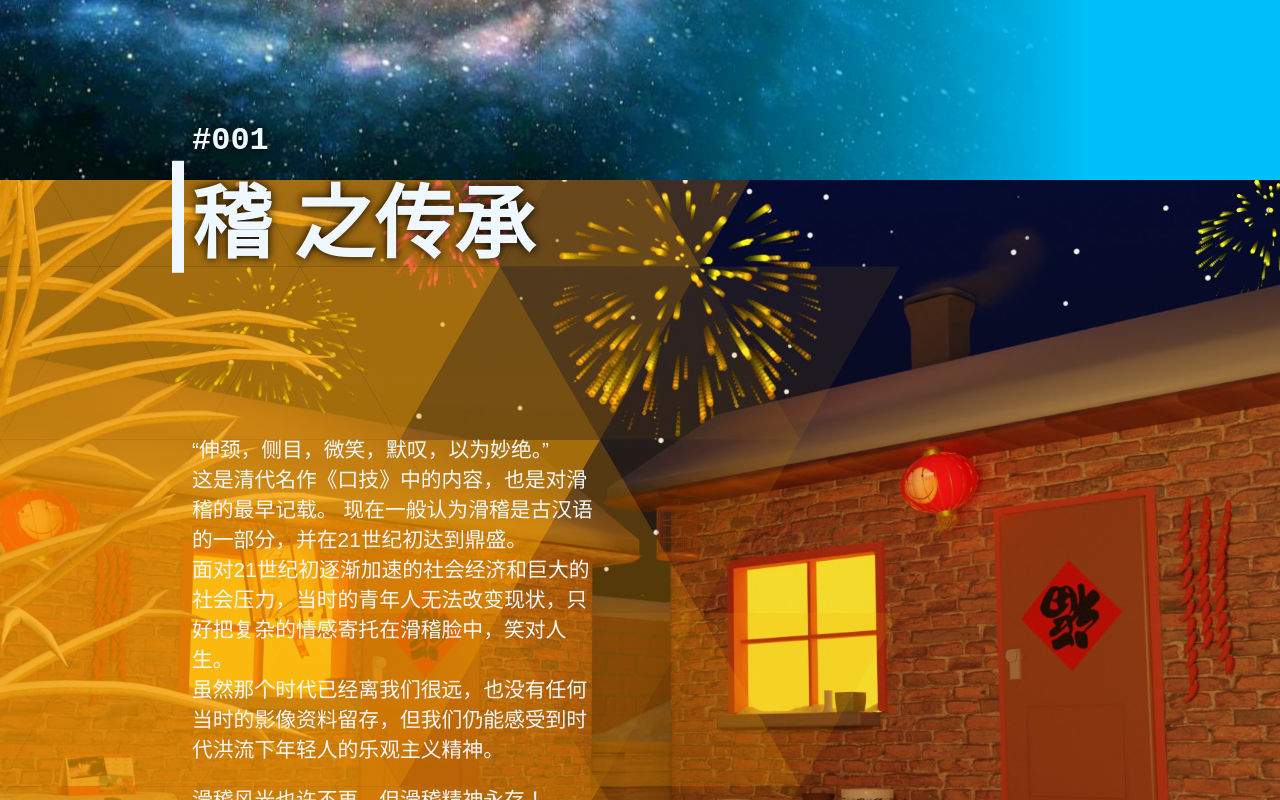
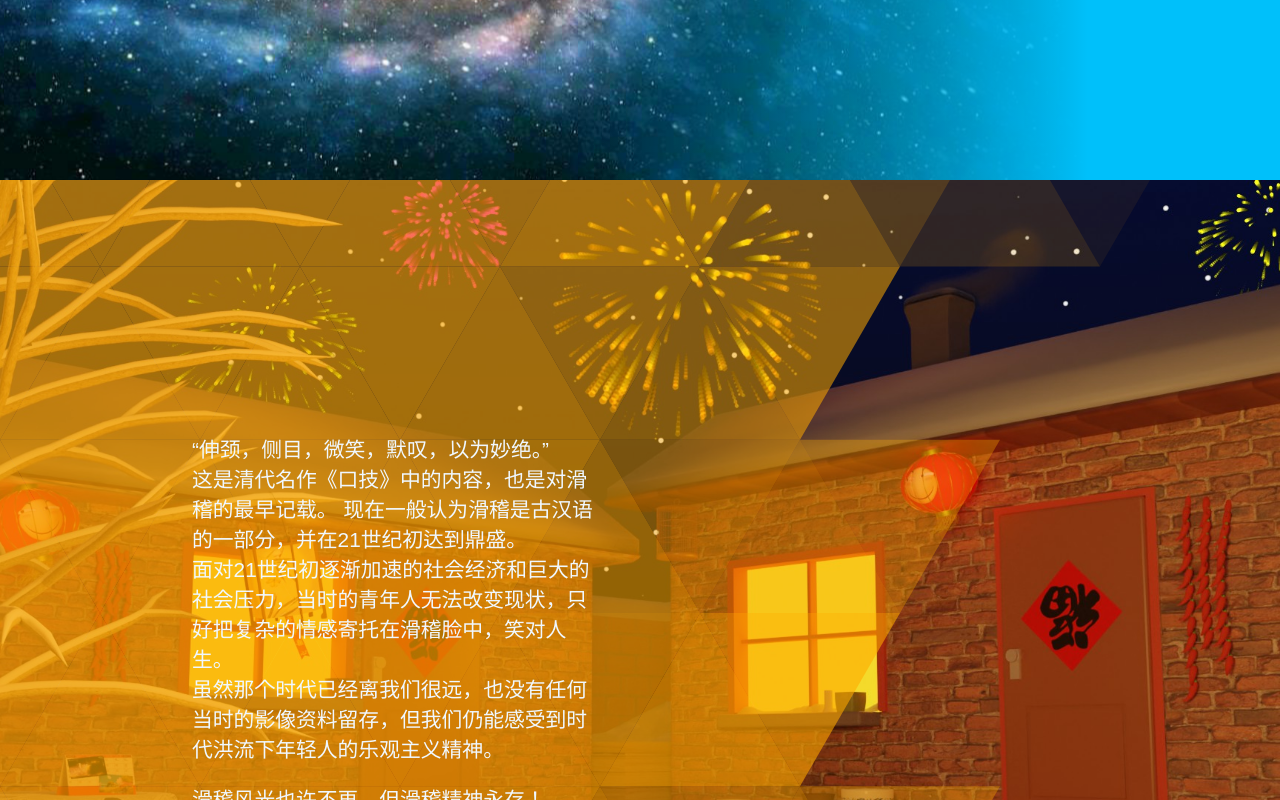
Before and after one commit to HuajiSoup/Code-Main-Website-REACT, a React (Create React App) app: page / in a window 1280 px wide. Shown: the part 620-1420 px from the top of the page. Built offline with nearby package versions, Linux system fonts and the light colour scheme.

Commit message:
DetroitShadow颜色渐变基本完成

```diff
--- a/src/pages/index/components/DetroitShadow/index.tsx
+++ b/src/pages/index/components/DetroitShadow/index.tsx
@@ -1,10 +1,12 @@
 import React, { useEffect, useRef } from "react";
 
-import { useScroll, useSpring, useTime, useMotionValueEvent } from "motion/react";
+import { useSpring, useTime, useMotionValueEvent, useInView, MotionValue, useTransform } from "motion/react";
 
 import "./index.scss";
 import { clamp, rand } from "@/utils/math";
 import { canvasCtxScaledAsDPR } from "@/utils/canvas";
+import { SectionProps } from "../Section";
+import { useScrollValues } from "../SectionList";
 
 type Ctx2D = CanvasRenderingContext2D;
 type Canva = HTMLCanvasElement;
@@ -144,28 +146,34 @@ class DetroitDrawer {
     }
 }
 
-const DetroitShadow: React.FC = () => {
+function useColorTransform(scrollYProgress: MotionValue<number>, colorIDMap: SectionProps[]) {
+    const rangeY     = colorIDMap.map(content => (content.id + 1)*window.innerHeight);
+    const rangeColor = colorIDMap.map(content => content.color);
+    return useTransform(scrollYProgress, rangeY, rangeColor);
+}
+
+const DetroitShadow: React.FC<{content: SectionProps[]}> = ({content: colorIDMap}) => {
     // keep a ref copy so the animation loop reads latest triangles without re-registering RAF
     const canvasRef = useRef<Canva | null>(null);
     const ctxRef = useRef<Ctx2D | null>(null);
     const drawerRef = useRef<DetroitDrawer | null>(null);
     const rafIDRef = useRef<number | null>(null);
 
-    const { scrollYProgress } = useScroll({
-        target: canvasRef,
-        offset: ["start end", "start start"],
-    });
-    const shadowProgress = useSpring(scrollYProgress, {
-        bounce: 0,
-        visualDuration: 1.5,
-    });
-    const time = useTime();
+    const SPRING_CONFIG = { bounce: 0, visualDuration: 1.5 };
+    const inView = useInView(canvasRef, { amount: 0.2 });
+    const shadowProgressMV = useSpring(0, SPRING_CONFIG);
+    const timeMV = useTime();
+    const { scrollY } = useScrollValues();
+    const colorMV = useColorTransform(scrollY, colorIDMap);
+
     const shadowProgressRef = useRef<number>(0);
     const timeRef = useRef<number>(0);
 
-    // subscribe MotionValue changes and keep latest in refs for the RAF loop
-    useMotionValueEvent(shadowProgress, 'change', v => { shadowProgressRef.current = v; });
-    useMotionValueEvent(time, 'change', v => { timeRef.current = v; });
+    useMotionValueEvent(shadowProgressMV, 'change', v => { shadowProgressRef.current = v; });
+    useMotionValueEvent(timeMV, 'change', v => { timeRef.current = v; });
+    useMotionValueEvent(colorMV, 'change', v => {
+        if (ctxRef.current) ctxRef.current.fillStyle = v;
+    });
 
     // Canvas init
     useEffect(() => {
@@ -176,7 +184,7 @@ const DetroitShadow: React.FC = () => {
         canvasCtxScaledAsDPR(canvas, ctx, window);
 
         ctxRef.current = ctx;
-        ctx.fillStyle = "#FFA600";
+        ctx.fillStyle = colorMV.get();
         const triangles = spawnTriangles(canvas, true, 0.7, 200);
         drawerRef.current = new DetroitDrawer(ctx, triangles, canvas);
 
@@ -195,7 +203,11 @@ const DetroitShadow: React.FC = () => {
                 rafIDRef.current = null;
             }
         };
-    }, []);
+    }, [colorMV]);
+
+    useEffect(() => {
+        shadowProgressMV.set(inView ? 1 : 0);
+    }, [inView, shadowProgressMV]);
 
     return (
         <div className="detroit-wrapper">
--- a/src/pages/index/components/Section/index.tsx
+++ b/src/pages/index/components/Section/index.tsx
@@ -2,7 +2,8 @@ import React, { JSX, useRef } from "react";
 import "./index.scss";
 
 import SpaceHolder from "@/components/SpaceHolder";
-import { motion, useScroll, useTransform } from "motion/react";
+import { motion, useTransform } from "motion/react";
+import { useScrollValues } from "../SectionList";
 
 type SectionProps = {
     title: string,
@@ -12,11 +13,11 @@ type SectionProps = {
     id: number,
 };
 
-type SectionWrapperProps = {
+type SectionTextWrapperProps = {
     contents: JSX.Element[],
 }
 
-const ContentWrapper: React.FC<SectionWrapperProps> = ({ contents }) => {
+const SectionTextWrapper: React.FC<SectionTextWrapperProps> = ({ contents }) => {
     return (
         <div className="section-content-wrapper">
             {contents.map((content, index) => (
@@ -42,11 +43,11 @@ const ContentWrapper: React.FC<SectionWrapperProps> = ({ contents }) => {
 
 const Section: React.FC<SectionProps> = (props) => {
     const wrapperRef = useRef<HTMLDivElement | null>(null);
-    const { scrollYProgress } = useScroll({
-        target: wrapperRef,
-        offset: ["end start", "start end"]
-    });
-    const titleScroll = useTransform(scrollYProgress, [0, 1], [-750, 750]);
+    const { scrollY } = useScrollValues();
+    const titleScroll = useTransform(scrollY,
+        [window.innerHeight * (props.id), window.innerHeight * (props.id + 2)],
+        [750, -750],
+    );
 
     return (
         <div
@@ -55,18 +56,22 @@ const Section: React.FC<SectionProps> = (props) => {
             style={ {background: `url(${props.img}) center / cover no-repeat`, }}
         >
             <section>
-                <motion.div style={{y: titleScroll}}>
-                    <motion.h2 className="section-index">{`#00${props.id}`}</motion.h2>
-                    <motion.h2 className="section-title">{props.title}</motion.h2>
+                <motion.div
+                    style={{y: titleScroll}}
+                    initial={{visibility: "hidden"}}
+                    animate={{visibility: "visible"}}
+                >
+                    <h2 className="section-index">{`#00${props.id + 1}`}</h2>
+                    <h2 className="section-title">{props.title}</h2>
                 </motion.div>
 
-                <SpaceHolder height={"14vh"}></SpaceHolder>
+                <SpaceHolder height={"14vh"} />
 
-                <ContentWrapper contents={props.content}></ContentWrapper>
+                <SectionTextWrapper contents={props.content} />
             </section>
         </div>
     );
 };
 
+export type {SectionProps};
 export default Section;
-export type {SectionProps};
--- a/src/pages/index/components/SectionList/index.tsx
+++ b/src/pages/index/components/SectionList/index.tsx
@@ -1,23 +1,53 @@
-import React from "react";
+import React, { createContext, useContext, useRef } from "react";
 import "./index.scss";
 
 import Section from "../Section";
 import { SectionProps } from "../Section";
 import DetroitShadow from "../DetroitShadow";
 
+import { MotionValue, useScroll } from "motion/react";
+
+type ScrollContextValue = {
+    scrollY: MotionValue<number>,
+    scrollYProgress: MotionValue<number>,
+}
+
+const scrollContext = createContext<ScrollContextValue | null>(null);
+
+function useScrollValues(): ScrollContextValue {
+    const res = useContext(scrollContext);
+    if (!res) throw new Error("useScrollValues can only be called in <SectionList>.");
+    return res;
+}
+
+
 type SectionListProps = {
-    children: SectionProps[],
+    content: SectionProps[],
 };
 
-const SectionList: React.FC<SectionListProps> = ({children}) => {
+const SectionList: React.FC<SectionListProps> = ({content}) => {
+    const sectionListRef = useRef(null);
+    const { scrollY, scrollYProgress } = useScroll({
+        target: sectionListRef,
+        offset: ["start end", "end end"],
+    });
+    const valueRef = useRef<ScrollContextValue>(
+        { scrollY, scrollYProgress }
+    );
+
+    // useMotionValueEvent(scrollY, "change", latest => console.log(latest));
+
     return (
-        <div className="sectionlist">
-            <DetroitShadow></DetroitShadow>
-            {children.map(section =>
-                <Section key={section.id} {...section}></Section>
-            )}
-        </div>
+        <scrollContext.Provider value={valueRef.current}>
+            <div className="sectionlist" ref={sectionListRef}>
+                <DetroitShadow content={content} />
+                {content.map(section =>
+                    <Section key={section.id} {...section}></Section>
+                )}
+            </div>
+        </scrollContext.Provider>
     );
 };
 
+export { useScrollValues };
 export default SectionList;
--- a/src/pages/index/index.tsx
+++ b/src/pages/index/index.tsx
@@ -9,7 +9,7 @@ import img2 from "./assets/bg-mc.jpg";
 
 const sectionContent = [
     {
-        id: 1,
+        id: 0,
         title: "稽 之传承",
         content: [
             (<p>
@@ -32,7 +32,7 @@ const sectionContent = [
         img: img1,
     },
     {
-        id: 2,
+        id: 1,
         title: "稽 之发扬",
         content: [
             (<p>
@@ -62,7 +62,7 @@ const Index: React.FC = () => {
             <div className="background" id="backlogo"></div>
             <div className="index-wrapper">
                 <Welcome></Welcome>
-                <SectionList children={sectionContent}></SectionList>
+                <SectionList content={sectionContent}></SectionList>
             </div>
         </>
     );
```
Also changed, not shown: 1 other file (tests, documents, lock files or other folders).
